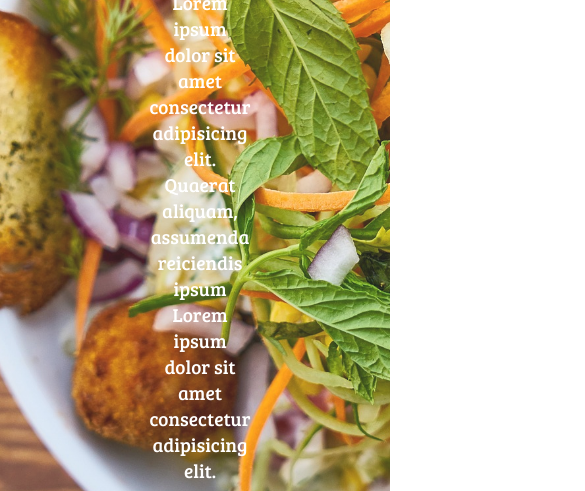
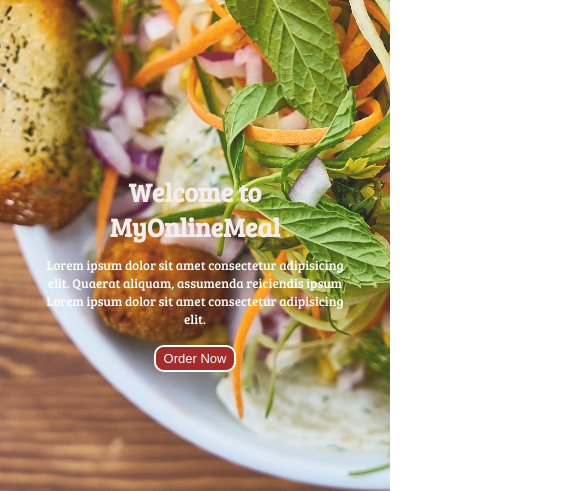
Before and after one commit to alkaverma111/food-website, a plain HTML site: page index.html in a window 390 px wide. Shown: the part 178-669 px from the top of the page, 585 px wide, since content can reach past the window. Drawn offline with Linux system fonts and the light colour scheme; the site is published under a folder, as on GitHub Pages, so addresses that start at the root find nothing.

Commit message:
added phone css

```diff
--- a/index.html
+++ b/index.html
@@ -7,7 +7,7 @@
     <meta name="viewport" content="width=device-width, initial-scale=1.0">
     <title>Best Online Food Delivery service in India|MyOnlineMeal.com </title>
     <link rel="stylesheet" href="./style.css">
-    <link rel="stylesheet" media="screen and (max-width: 1170px)" href="/phone.css">
+    <link rel="stylesheet" media="screen and (max-width: 1170px)" href="./phone.css">
     <link href="https://fonts.googleapis.com/css2?family=Bree+Serif&display=swap" rel="stylesheet">
 </head>
 
```
